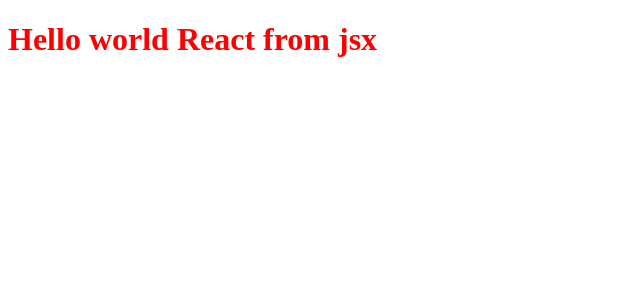
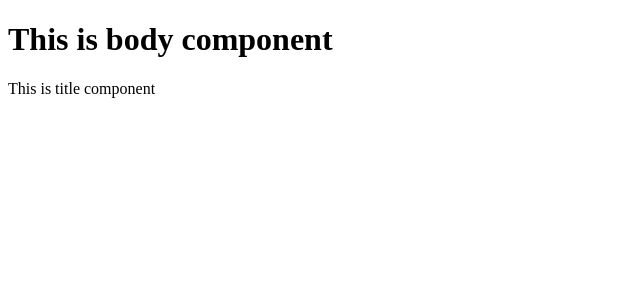
Before and after one commit to vinita000/Namaste-react, a React (Vite) app: page / in a window 1280 px wide. Shown: the top 300 px of the page, without its empty margins (0-640 px from the left). Built offline with nearby package versions, Linux system fonts and the light colour scheme.

Commit message:
episode 3-component composition

```diff
--- a/App.js
+++ b/App.js
@@ -19,5 +19,45 @@ const pqr = (
   </h1>
 ); ///if it is multi liner then wrap with braces as bibel understand where jsx start and where end
 
+///javascript function
+const fn = () => {
+  return true
+}
+//or
+
+const fn1 = () => true;
+
+///both defining function in javascript are same.
+
+/// functional component
+/// It is just a javascript function which returns some jsx.
+const HeadingComponent = () => {
+  return (<h1>Hello I am functional componet</h1>);
+}
+
+//or
+const HeadingComponent1 = () => <h1>Hello I am functional componet</h1>;
+
+
 const root = ReactDOM.createRoot(document.getElementById("root"));
-root.render(jsxheading)
+// root.render(jsxheading)
+
+
+// one component inside other component
+const Title = () => (
+  <div id='title'>This is title component</div>
+)
+
+const BodyComponent = () => {
+  return(
+
+    <div id="body">
+    <h1>This is body component</h1>
+    <Title />
+    </div>
+  )
+};
+
+///^ this is component composition
+///Babel will do transpiling and react render html by  result of root.render
+root.render(<BodyComponent />); //Babel uderstand some component exixts
```
